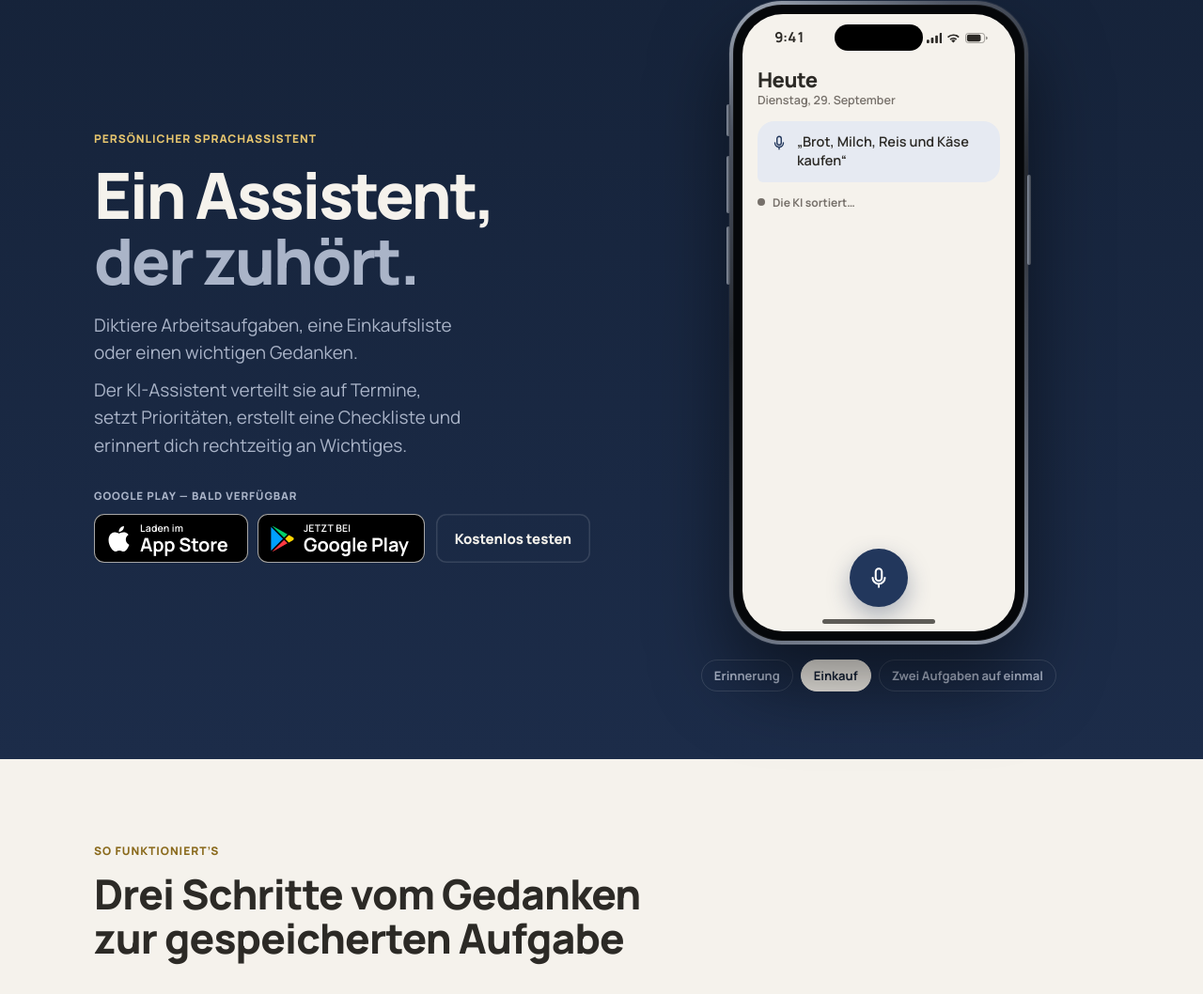
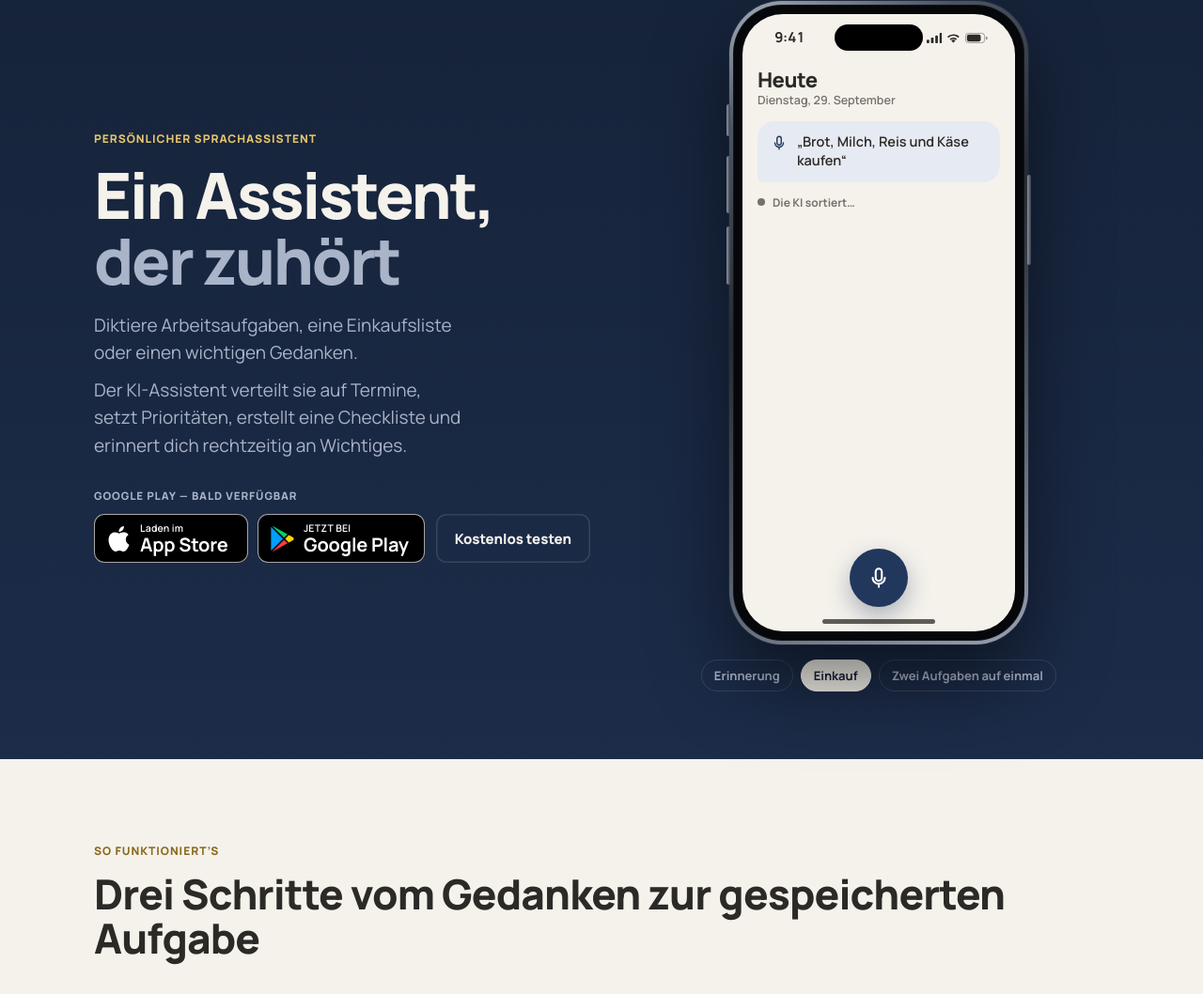
Before and after one commit to mnacik1988/To-Do-List, a plain HTML site: page landing-de.html in a window 1280 px wide. Shown: the part 114-1172 px from the top of the page at 94% size. Drawn offline with Linux system fonts and the light colour scheme.

Commit message:
Landing: section headings and subtitles in one line, no period in hero
Co-Authored-By: Claude Opus 5.5 <noreply@anthropic.com>

```diff
--- a/landing-de.html
+++ b/landing-de.html
@@ -179,8 +179,8 @@ a{color:inherit}
 
 /* ── Разделы ─────────────────────────── */
 section{padding-block:88px 0}
-.sec-h{display:grid;gap:12px;max-width:640px;margin-bottom:40px}
-.sec-h h2{font-size:clamp(30px,4vw,44px);font-weight:800;line-height:1.08}
+.sec-h{display:grid;gap:12px;margin-bottom:40px}
+.sec-h h2{font-size:clamp(30px,4vw,44px);font-weight:800;line-height:1.08;text-wrap:wrap}
 .sec-h p{font-size:17.5px;color:var(--muted)}
 
 .steps{display:grid;grid-template-columns:repeat(3,minmax(0,1fr));gap:18px;counter-reset:s}
@@ -352,7 +352,7 @@ footer .sp{margin-left:auto}
     <div class="hero">
       <div>
         <span class="eyebrow hero-eyebrow">Persönlicher Sprachassistent</span>
-        <h1>Ein Assistent, <span class="said">der zuhört.</span></h1>
+        <h1>Ein Assistent, <span class="said">der zuhört</span></h1>
         <p class="sub">Diktiere Arbeitsaufgaben, eine Einkaufsliste oder einen wichtigen Gedanken.</p>
         <p class="sub sub2">Der KI-Assistent verteilt sie auf Termine, setzt Prioritäten, erstellt eine Checkliste und erinnert dich rechtzeitig an Wichtiges.</p>
         <div class="ctas">
```
Also changed, not shown: landing-en.html (+3 -3 lines), landing-fr.html (+3 -3 lines), landing-pl.html (+3 -3 lines), landing-uk.html (+3 -3 lines), landing.html (+3 -3 lines).
